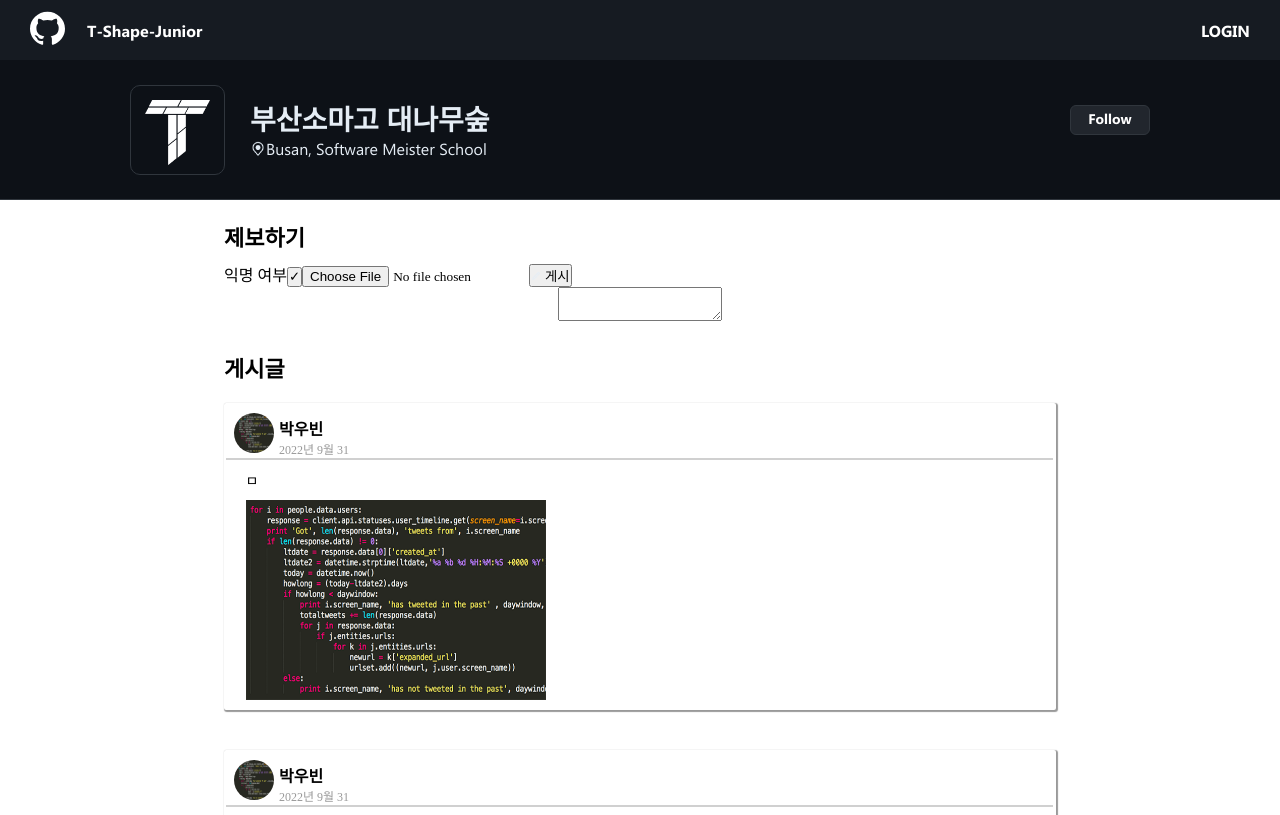
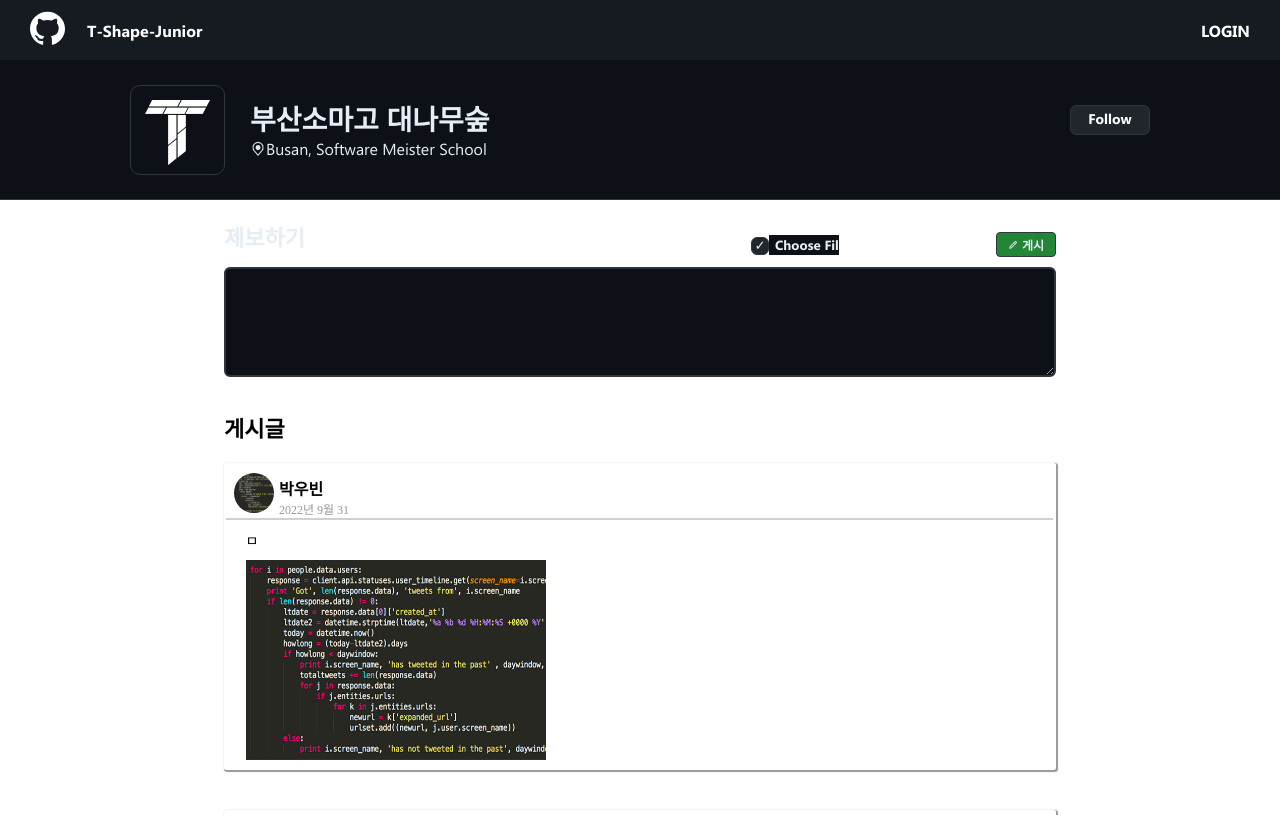
Before and after one commit to T-Junior-BambooForest/T_Frontend, a React (Create React App) app: page / in a window 1280 px wide. Shown: the top 815 px of the page. Built offline with nearby package versions, Linux system fonts and the light colour scheme; no server answers.

Commit message:
ADD : 디자인 변경

```diff
--- a/src/Style/Post.scss
+++ b/src/Style/Post.scss
@@ -1,3 +1,13 @@
+@font-face {
+    font-family: 'main';
+    src: url('../../src/fonts/Segoe\ UI\ Bold.ttf') format('truetype');
+}
+
+@font-face {
+    font-family: 'sub';
+    src: url('../../src/fonts/Segoe\ UI.ttf');
+}
+
 .article_wrap {
     display: flex;
     justify-content: center;
@@ -11,12 +21,78 @@
                 margin-top: 20px;
                 margin-bottom: 10px;
                 font-size: 22px;
+                color: #E5EDF5;
+            }
+
+            .form_boxs {
+                margin-top: -30px;
+                margin-bottom: 10px;
+                color: white;
+                float: right;
+
+                .anony_button_span {
+                    font-size: 14px;
+                    font-family: 'main';
+                    font-style: normal;
+                    font-weight: 700;
+                }
+
+                .anony_button {
+                    margin-left: 5px;
+                    width: 18px;
+                    height: 18px;
+                    border-radius: 6px;
+                    background-color: #21262D;
+                    border: 1px solid #30363D;
+                    color: #E5EDF5;
+                    cursor: pointer;
+                }
+
+
+                input[type=file]::file-selector-button {
+                    font-family: 'main';
+                    font-style: normal;
+                    font-weight: 700;
+                    width: 70px;
+                    height: 20px;
+                    background-color: #0D1117;
+                    color: #E5EDF5;
+                    border: none;
+                    cursor: pointer;
+
+                    &:hover {
+                        color: #fff;
+                    }
+                }
+
+                .post_button {
+                    width: 60px;
+                    height: 25px;
+                    font-size: 12px;
+                    color: #E5EDF5;
+                    border-radius: 4px;
+                    background-color: #238636;
+                    border: 1px solid #30363D;
+                    font-family: 'main';
+                    font-style: normal;
+                    font-weight: 700;
+                }
             }
         }
 
         .editor_box {
-            display: flex;
-            justify-content: center;
+
+            .editor {
+                outline: none;
+                border: 2px solid #30363D;
+                border-radius: 6px;
+                background-color: #0D1117;
+                color: #E5EDF5;
+                width: 65vw;
+                height: 110px;
+                padding: 15px;
+            }
         }
+
     }
 }
```
